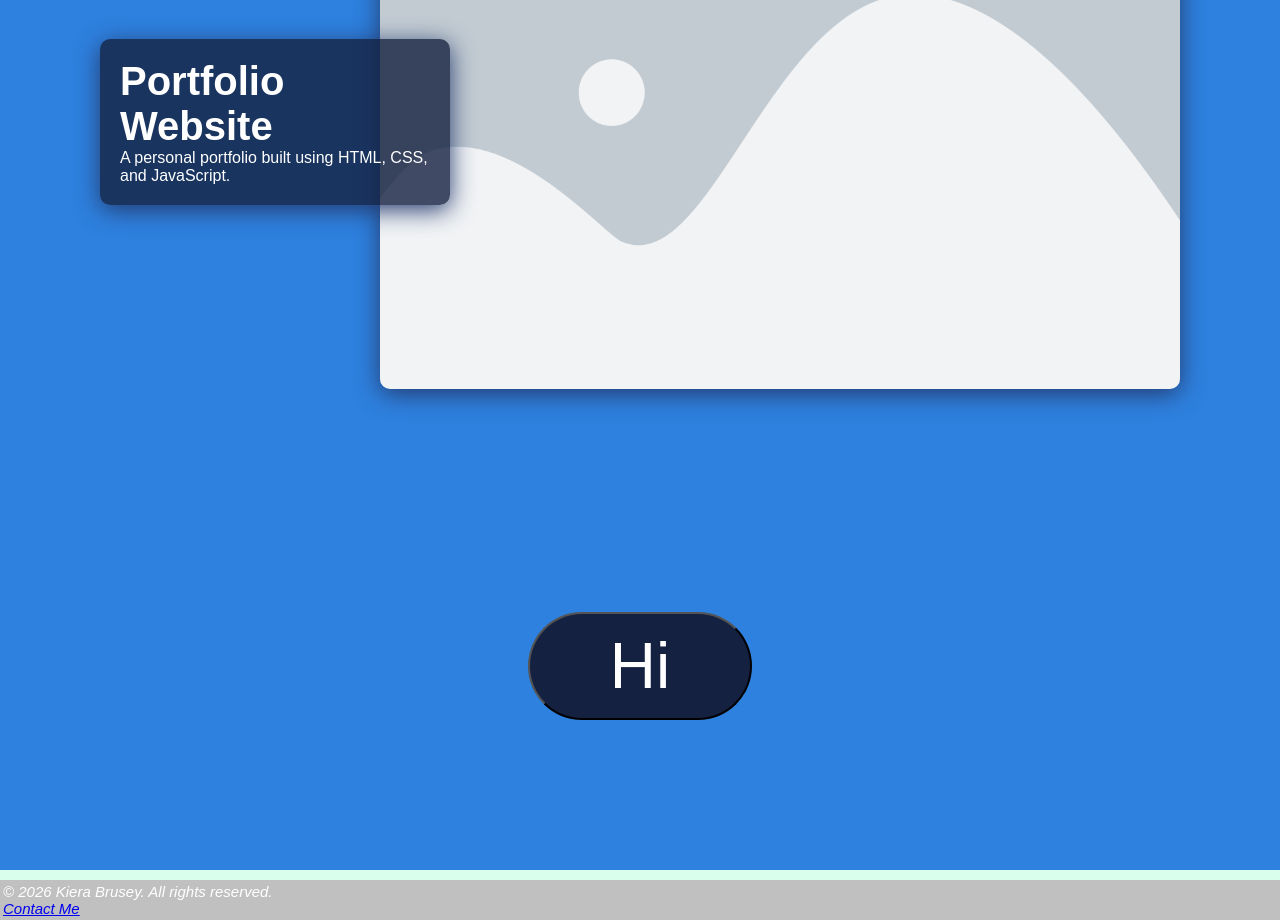
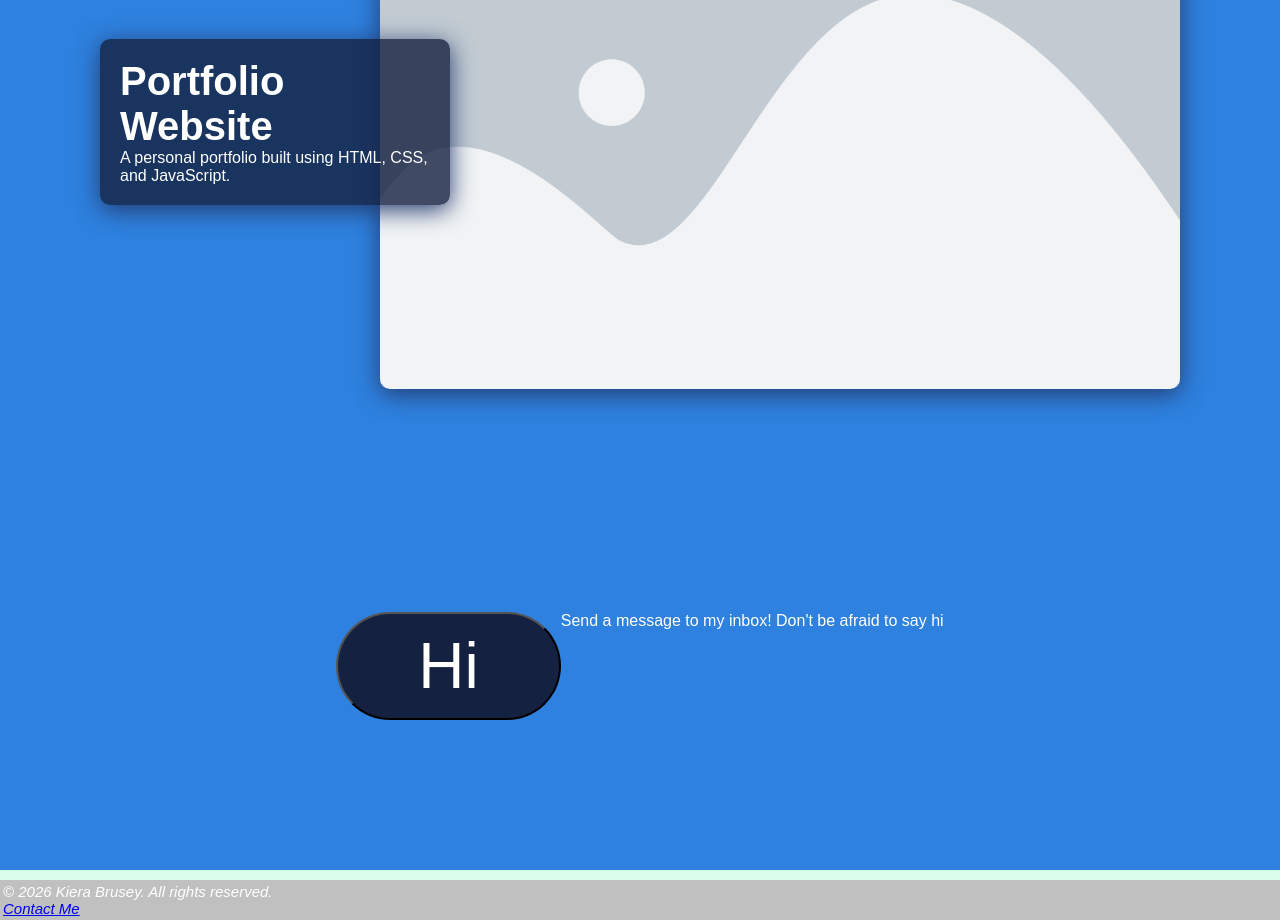
Before and after one commit to Kiki07202001/my-portfolio, a plain HTML site: page index.html in a window 1280 px wide. Shown: the part 2864-3784 px from the top of the page. Drawn offline with Linux system fonts and the light colour scheme; a web font is replaced by a local one.

Commit message:
Additional text added to contact-form

```diff
--- a/index.html
+++ b/index.html
@@ -76,6 +76,7 @@
             <form action="contact.html">
                 <button class="contact-button" type="submit">Hi</button>
             </form>
+            <p class="contact-subtext">Send a message to my inbox! Don't be afraid to say hi</p>
         </section>
 
     </main>
```
Also changed, not shown: contact.html (+1 -0 lines).
